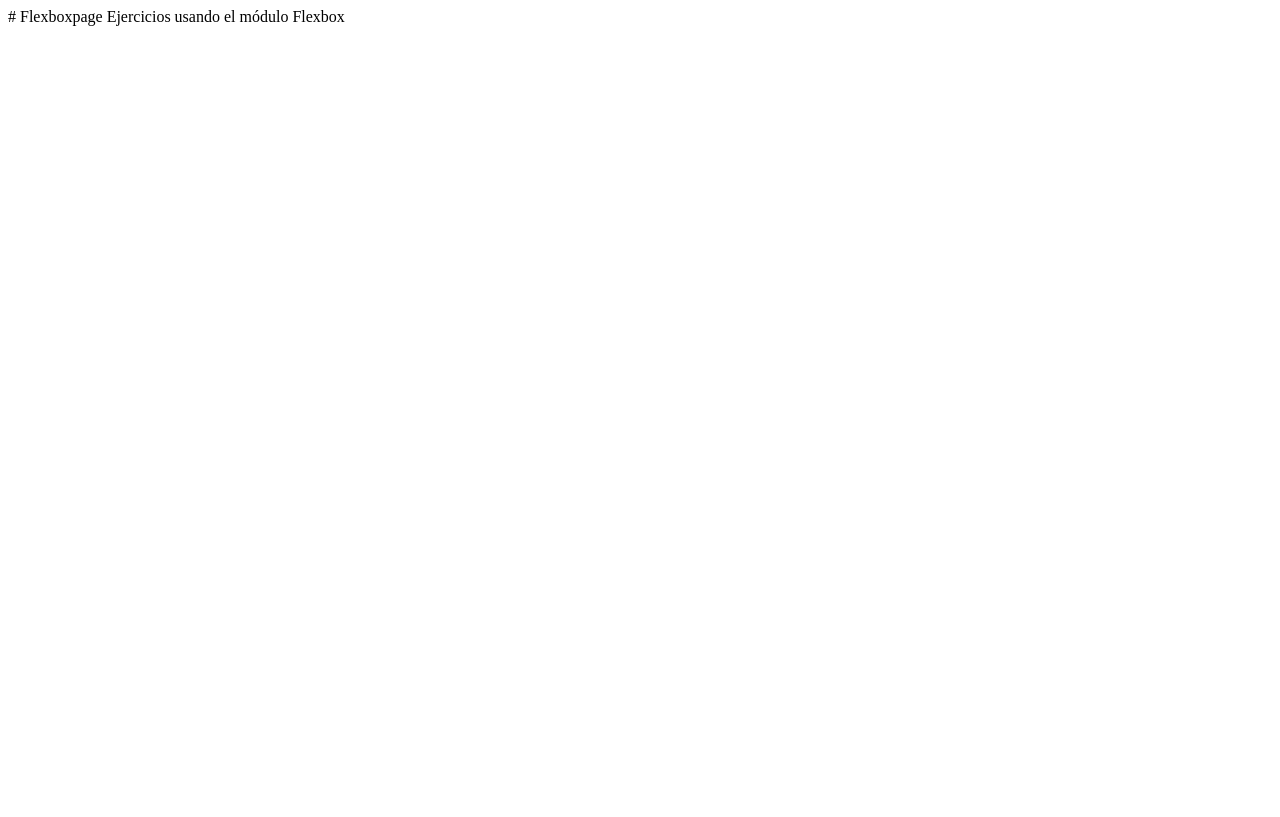
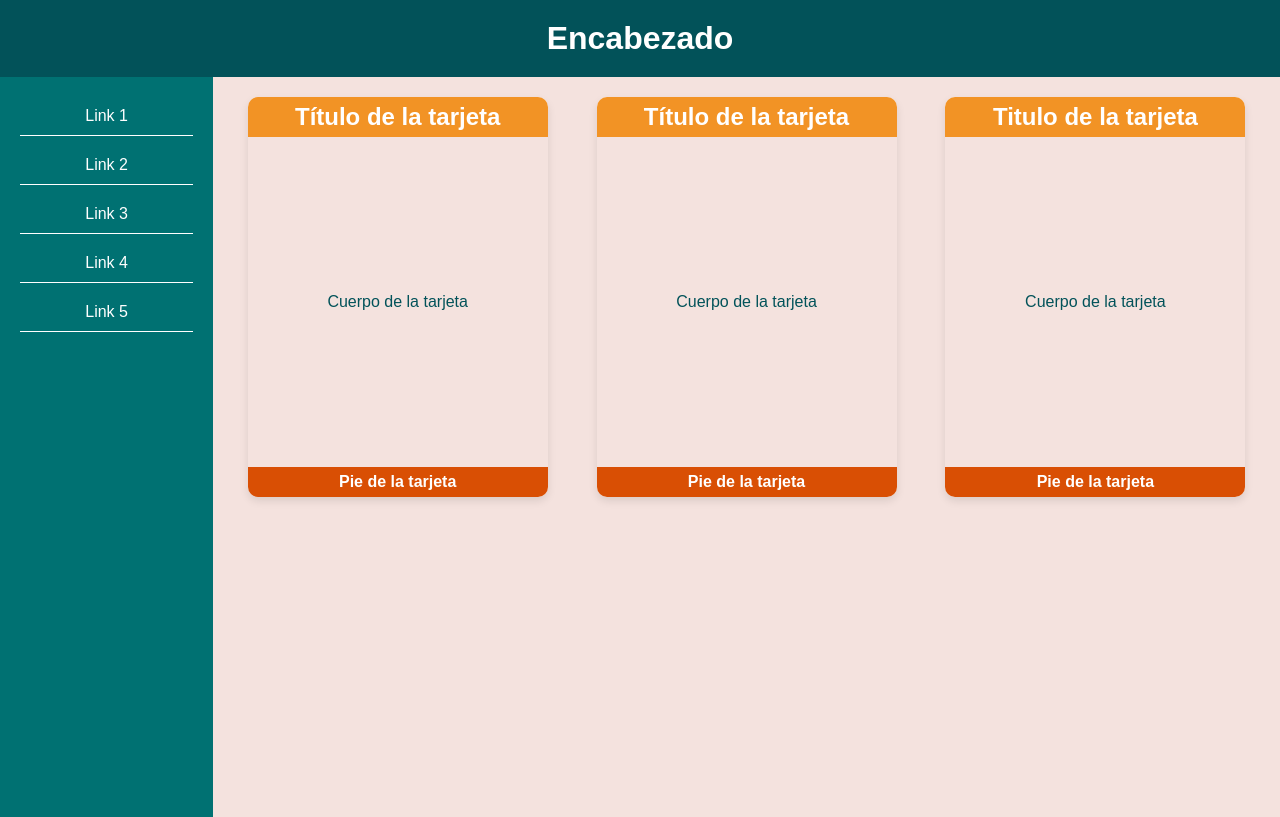
Before and after one commit to AdrianAP6/Flexboxpage, a plain HTML site: page index.html in a window 1280 px wide. Drawn offline with Linux system fonts and the light colour scheme; files that its build step writes are made by us from their sources.

Commit message:
Update index.html

```diff
--- a/index.html
+++ b/index.html
@@ -1,2 +1,42 @@
-# Flexboxpage
-Ejercicios usando el módulo Flexbox
+<!DOCTYPE html>
+<html lang="es">
+<head>
+    <meta charset="UTF-8">
+    <meta name="viewport" content="width=device-width, initial-scale=1.0">
+    <title>Ejercicio Flexbox</title>
+    <link rel="stylesheet" href="styles.css">
+</head>
+<body>
+    <header>
+        <h1>Encabezado</h1>
+    </header>
+
+    <div class="container">
+        <nav>
+            <a href="#">Link 1</a>
+            <a href="#">Link 2</a>
+            <a href="#">Link 3</a>
+            <a href="#">Link 4</a>
+            <a href="#">Link 5</a>
+        </nav>
+
+        <main>
+            <div class="card">
+                <h2>Título de la tarjeta</h2>
+                <div class="body">Cuerpo de la tarjeta</div>
+                <h4>Pie de la tarjeta</h4>
+            </div>
+            <div class="card">
+                <h2>Título de la tarjeta</h2>
+                <div class="body">Cuerpo de la tarjeta</div>
+                <h4>Pie de la tarjeta</h4>
+            </div>
+            <div class="card">
+                <h2>Titulo de la tarjeta</h2>
+                <div class="body">Cuerpo de la tarjeta</div>
+                <h4>Pie de la tarjeta</h4>
+            </div>
+        </main>
+    </div>
+</body>
+</html>
```
